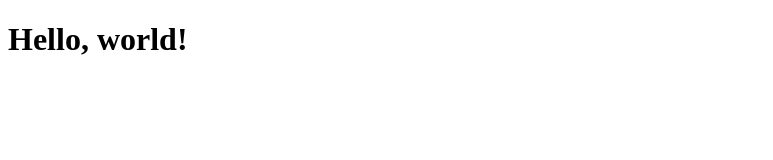
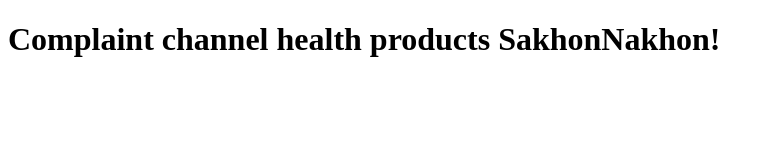
Before and after one commit to SakhonNakhon/SakhonNakhon.githob.io, a plain HTML site: page complaint.chp.html in a window 1280 px wide. Shown: the whole page, without its empty margins (0-773 px from the left). Drawn offline with Linux system fonts and the light colour scheme.

Commit message:
Update complaint.chp.html

```diff
--- a/complaint.chp.html
+++ b/complaint.chp.html
@@ -6,6 +6,6 @@
     <title>Complaint channel health products</title>
   </head>
   <body>
-    <h1>Hello, world!</h1>
+    <h1>Complaint channel health products SakhonNakhon!</h1>
   </body>
 </html>
```
